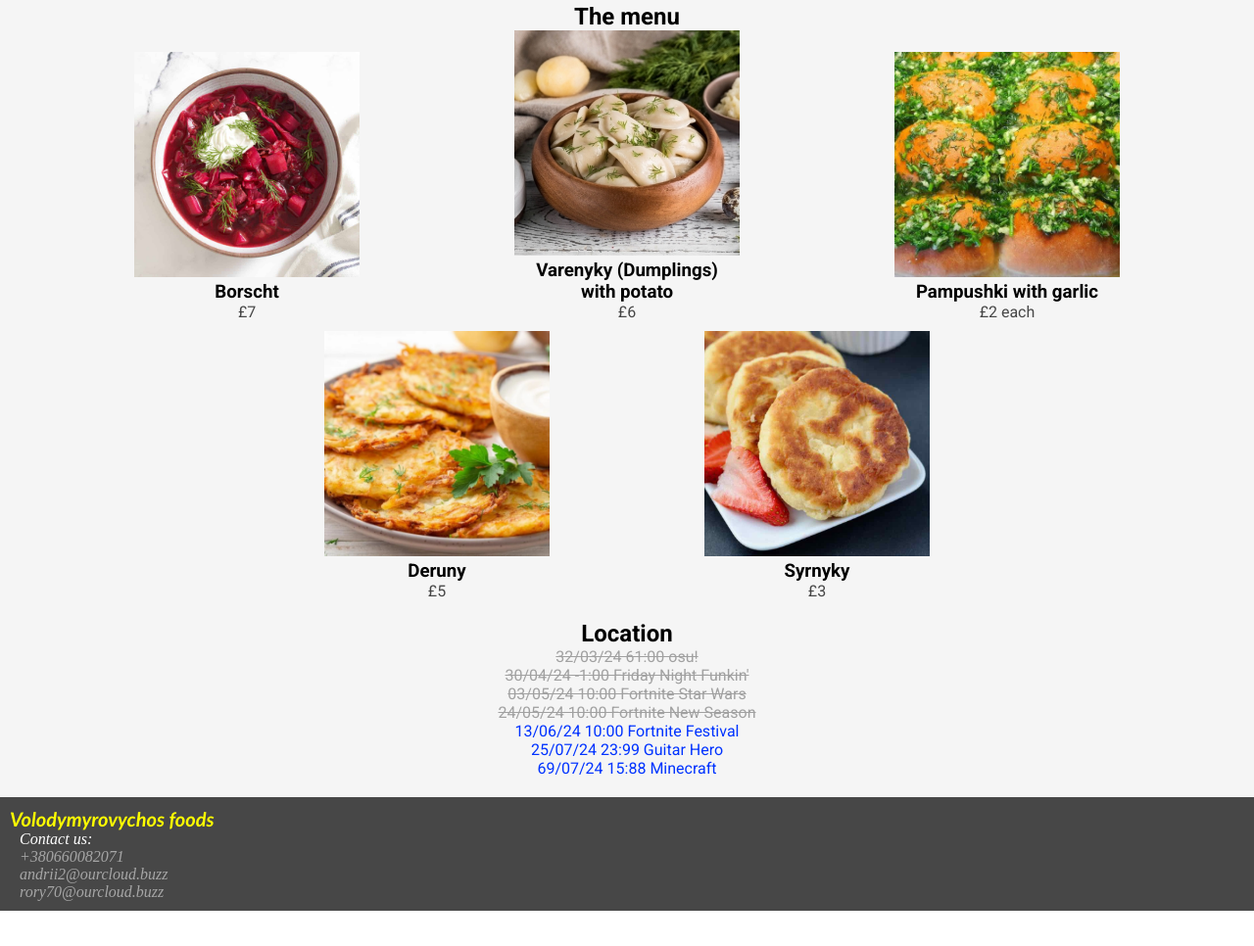
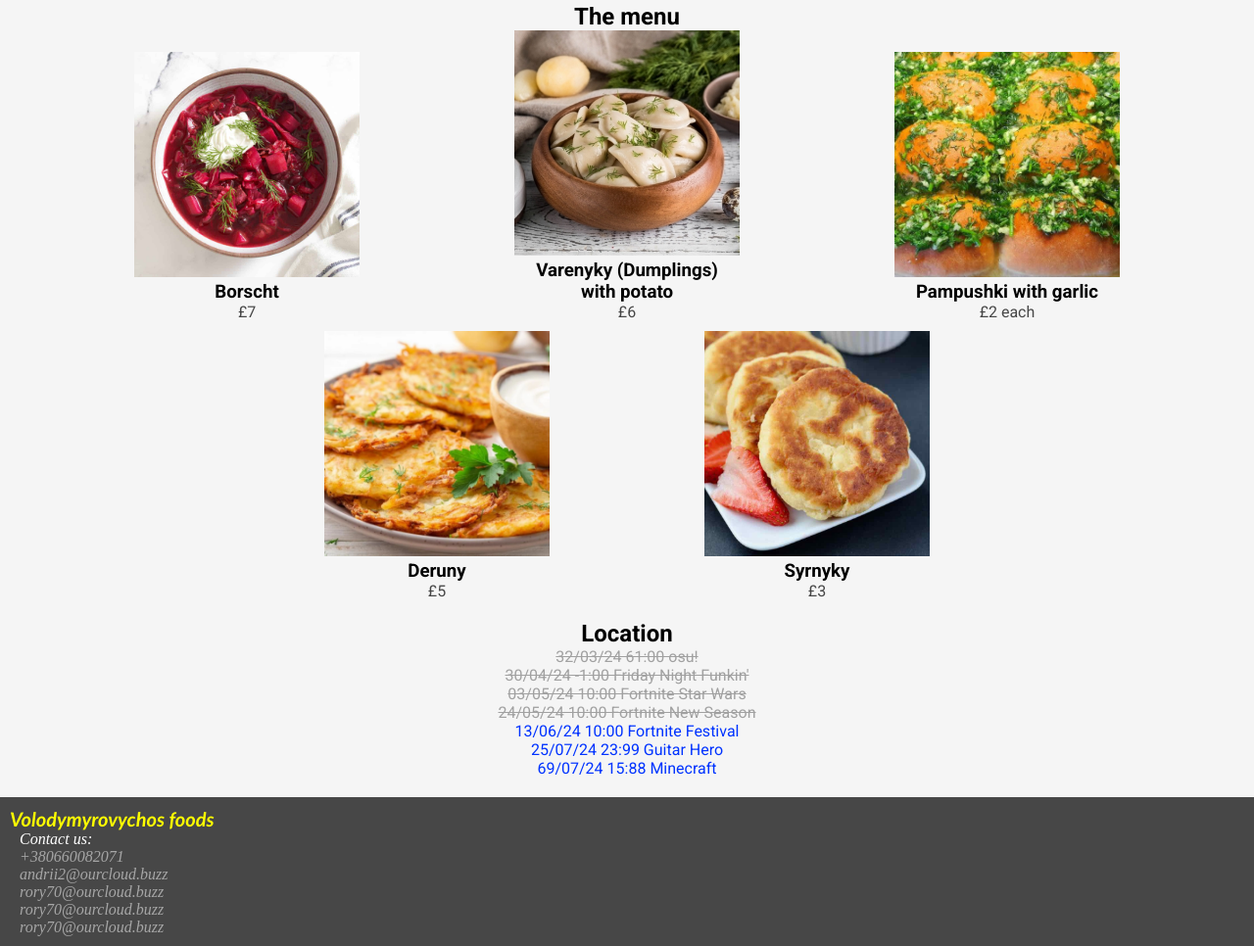
Before and after one commit to Andrii-Avramenko/buisness-website, a plain HTML site: page index.html in a window 1280 px wide. Shown: the part 484-1450 px from the top of the page at 98% size. Before the commit the page ends 1414 px from the top, so only its background shows below. Drawn offline with Linux system fonts and the light colour scheme.

Commit message:
Update index.html

```diff
--- a/index.html
+++ b/index.html
@@ -74,6 +74,8 @@
         <a href="tel:+380660082071" id="fphone">+380660082071</a>
         <a href="mailto:andrii2@ourcloud.buzz" id="fmail">andrii2@ourcloud.buzz</a>
         <a href="mailto:rory70@ourcloud.buzz" id="fmail">rory70@ourcloud.buzz</a>
+        <a href="mailto:logan55@ourcloud.buzz" id="fmail">rory70@ourcloud.buzz</a>
+        <a href="mailto:harry30@ourcloud.buzz" id="fmail">rory70@ourcloud.buzz</a>
       </address>
   </footer>
 </body>
```
